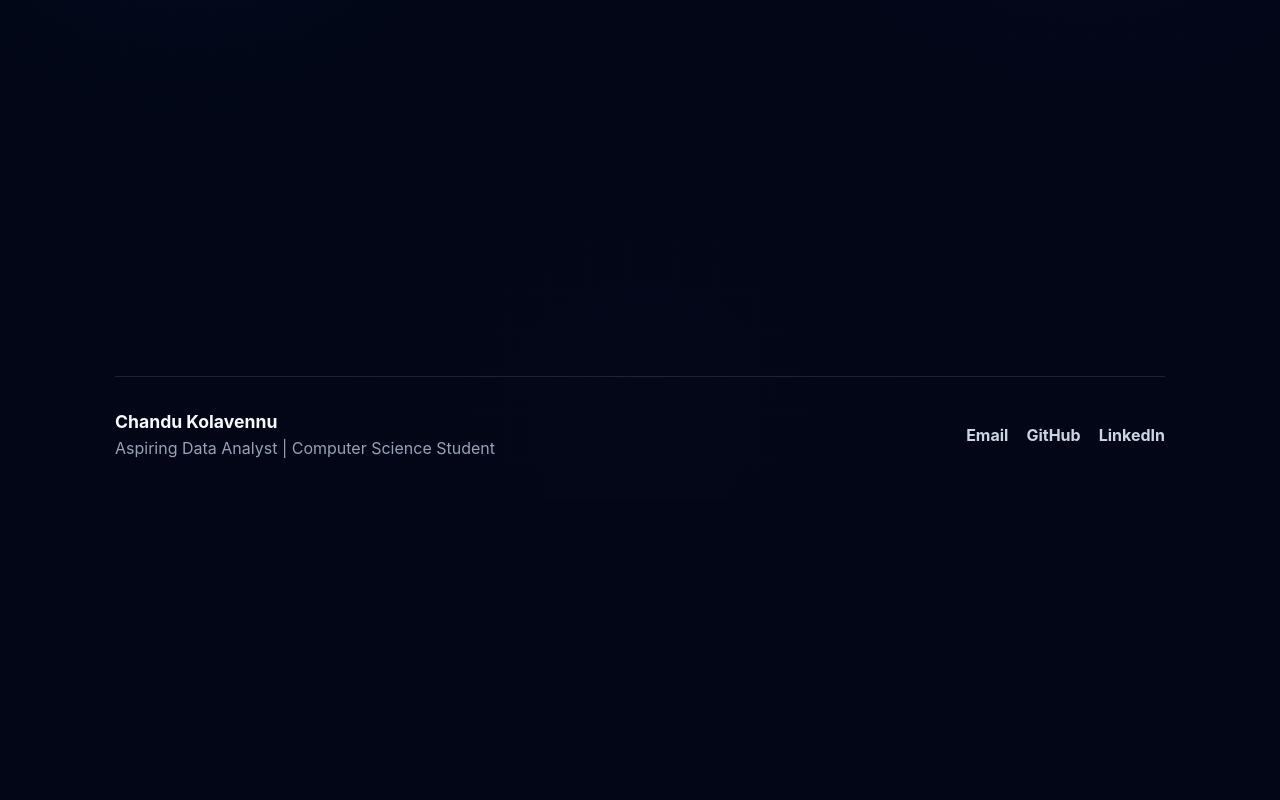
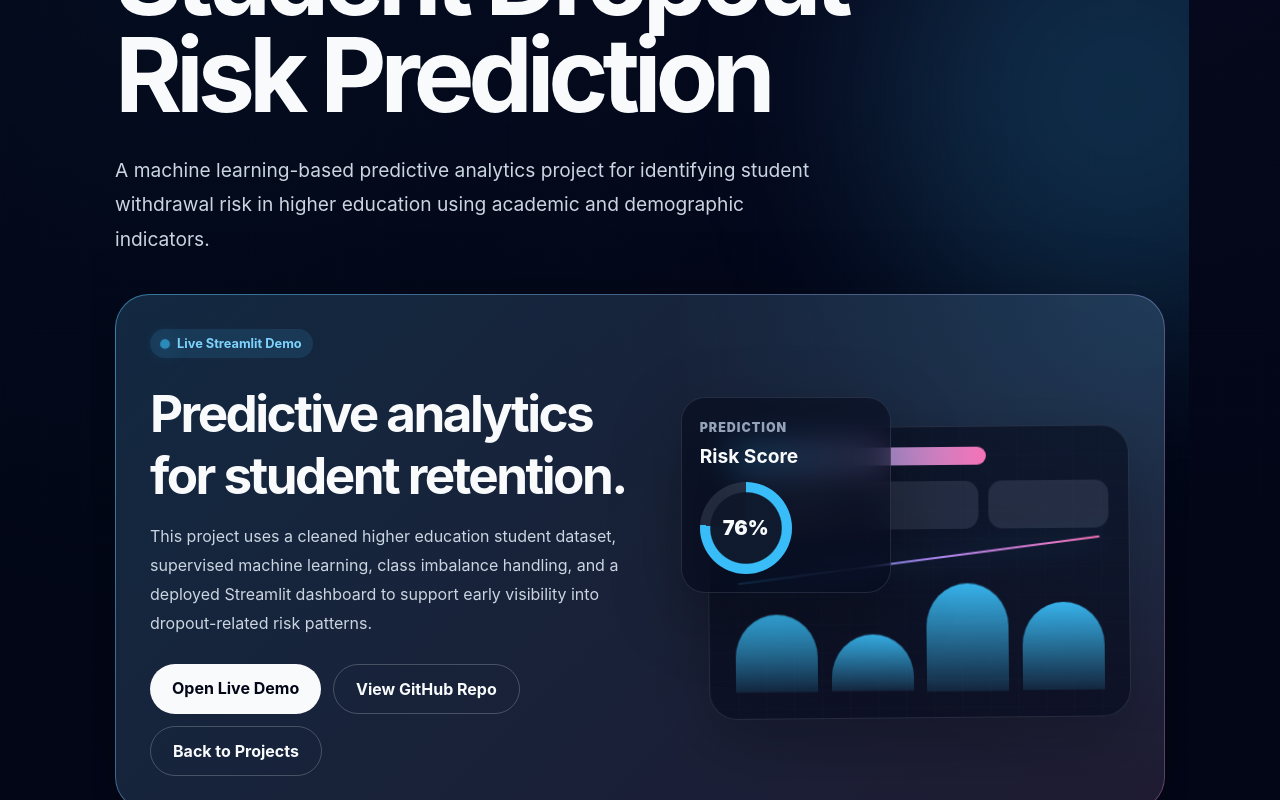
Before and after one commit to ckolavennu/ckolavennu-portfolio, a SvelteKit app: page /projects/student-dropout in a window 1280 px wide. Before the commit this address had no page. Shown: the part 300-1100 px from the top of the page. Before the commit the page ends 800 px from the top, so only its background shows below. Built offline with nearby package versions, Linux system fonts and the light colour scheme.

Commit message:
Add FYP student dropout prediction case study page

```diff
--- /dev/null
+++ b/src/routes/projects/student-dropout/+page.svelte
@@ -0,0 +1,403 @@
+<section class="page fyp-page">
+	<div class="fyp-page-orb"></div>
+
+	<p class="eyebrow">Final Year Project</p>
+
+	<h1>Student Dropout Risk Prediction</h1>
+
+	<p class="subtitle">
+		A machine learning-based predictive analytics project for identifying student withdrawal
+		risk in higher education using academic and demographic indicators.
+	</p>
+
+	<div class="fyp-hero-panel">
+		<div>
+			<p class="status">Live Streamlit Demo</p>
+			<h2>Predictive analytics for student retention.</h2>
+			<p>
+				This project uses a cleaned higher education student dataset, supervised machine learning,
+				class imbalance handling, and a deployed Streamlit dashboard to support early visibility
+				into dropout-related risk patterns.
+			</p>
+
+			<div class="fyp-actions">
+				<a href="https://ck-fyp.streamlit.app/" target="_blank" class="primary">Open Live Demo</a>
+				<a
+					href="https://github.com/ckolavennu/student-dropout-risk-prediction-demo"
+					target="_blank"
+					class="secondary"
+				>
+					View GitHub Repo
+				</a>
+				<a href="/projects" class="secondary">Back to Projects</a>
+			</div>
+		</div>
+
+		<div class="fyp-product-visual" aria-hidden="true">
+			<div class="risk-card">
+				<span>Prediction</span>
+				<strong>Risk Score</strong>
+				<div class="risk-ring">76%</div>
+			</div>
+
+			<div class="model-board">
+				<div class="model-top"></div>
+				<div class="model-kpis">
+					<span></span>
+					<span></span>
+					<span></span>
+				</div>
+				<div class="model-bars">
+					<span style="height: 62%"></span>
+					<span style="height: 45%"></span>
+					<span style="height: 86%"></span>
+					<span style="height: 70%"></span>
+				</div>
+				<div class="model-line"></div>
+			</div>
+		</div>
+	</div>
+
+	<div class="meta-grid">
+		<div>
+			<span>Project Type</span>
+			<strong>Machine Learning Dashboard</strong>
+		</div>
+
+		<div>
+			<span>Current Status</span>
+			<strong>Deployed Demo</strong>
+		</div>
+
+		<div>
+			<span>Core Stack</span>
+			<strong>Python · Scikit-learn · Streamlit</strong>
+		</div>
+	</div>
+
+	<div class="content-card highlight-card">
+		<h2>Project Summary</h2>
+		<p>
+			This final year project focuses on using machine learning to predict student dropout risk
+			in higher education. The work includes dataset preparation, target encoding, feature
+			processing, class imbalance handling, model training, evaluation, and dashboard deployment
+			through Streamlit Community Cloud.
+		</p>
+	</div>
+
+	<div class="two-column">
+		<div class="content-card">
+			<h2>Problem Statement</h2>
+			<p>
+				Higher education institutions need earlier visibility into students who may be likely to
+				withdraw, so intervention and support can be planned before the issue becomes final. This
+				project explores how predictive analytics can support that decision-making process.
+			</p>
+		</div>
+
+		<div class="content-card">
+			<h2>Dashboard Purpose</h2>
+			<p>
+				The deployed dashboard makes the model easier to understand by allowing users to explore
+				student-level inputs, prediction outputs, and supporting visual insights in a simple web
+				interface.
+			</p>
+		</div>
+	</div>
+
+	<div class="content-card">
+		<h2>Technical Workflow</h2>
+		<div class="fyp-workflow-grid">
+			<div>
+				<span>01</span>
+				<strong>Data Preparation</strong>
+				<p>Cleaned the dataset, handled missing values, fixed data types, and prepared features.</p>
+			</div>
+
+			<div>
+				<span>02</span>
+				<strong>Model Training</strong>
+				<p>Built classification models for identifying withdrawal risk from selected student attributes.</p>
+			</div>
+
+			<div>
+				<span>03</span>
+				<strong>Evaluation</strong>
+				<p>Reviewed performance using classification metrics suitable for imbalanced prediction.</p>
+			</div>
+
+			<div>
+				<span>04</span>
+				<strong>Deployment</strong>
+				<p>Deployed a Streamlit dashboard so the model can be demonstrated interactively.</p>
+			</div>
+		</div>
+	</div>
+
+	<div class="content-card">
+		<h2>Skills Demonstrated</h2>
+		<div class="tags">
+			<span>Python</span>
+			<span>Data Cleaning</span>
+			<span>Machine Learning</span>
+			<span>Classification</span>
+			<span>SMOTE / Imbalance Handling</span>
+			<span>Streamlit Deployment</span>
+		</div>
+	</div>
+</section>
+
+<style>
+	.fyp-page {
+		position: relative;
+		overflow: hidden;
+	}
+
+	.fyp-page > *:not(.fyp-page-orb) {
+		position: relative;
+		z-index: 2;
+	}
+
+	.fyp-page-orb {
+		position: absolute;
+		top: 130px;
+		right: -120px;
+		width: 430px;
+		height: 430px;
+		border-radius: 50%;
+		background: #38bdf8;
+		filter: blur(90px);
+		opacity: 0.2;
+		animation: driftOrb 13s ease-in-out infinite;
+		pointer-events: none;
+	}
+
+	.fyp-hero-panel {
+		display: grid;
+		grid-template-columns: 1.05fr 0.95fr;
+		gap: 34px;
+		align-items: center;
+		margin-top: 38px;
+		border: 1px solid rgba(148, 163, 184, 0.18);
+		border-radius: 34px;
+		padding: 34px;
+		background:
+			radial-gradient(circle at top right, rgba(56, 189, 248, 0.16), transparent 42%),
+			linear-gradient(rgba(15, 23, 42, 0.78), rgba(15, 23, 42, 0.78)) padding-box,
+			linear-gradient(135deg, rgba(56, 189, 248, 0.55), rgba(244, 114, 182, 0.34)) border-box;
+		box-shadow: 0 28px 90px rgba(0, 0, 0, 0.24);
+	}
+
+	.fyp-hero-panel h2 {
+		margin: 0 0 14px;
+		font-size: clamp(2rem, 4vw, 3.5rem);
+		letter-spacing: -0.05em;
+	}
+
+	.fyp-hero-panel p:not(.status) {
+		color: #cbd5e1;
+		line-height: 1.8;
+	}
+
+	.fyp-actions {
+		display: flex;
+		flex-wrap: wrap;
+		gap: 12px;
+		margin-top: 26px;
+	}
+
+	.fyp-product-visual {
+		position: relative;
+		min-height: 360px;
+	}
+
+	.model-board,
+	.risk-card {
+		border: 1px solid rgba(148, 163, 184, 0.18);
+		background: rgba(2, 6, 23, 0.52);
+		box-shadow: 0 22px 70px rgba(0, 0, 0, 0.26);
+		backdrop-filter: blur(18px);
+	}
+
+	.model-board {
+		position: absolute;
+		right: 0;
+		bottom: 12px;
+		width: min(380px, 92%);
+		height: 250px;
+		border-radius: 28px;
+		padding: 20px;
+		background:
+			linear-gradient(rgba(2, 6, 23, 0.58), rgba(2, 6, 23, 0.58)),
+			linear-gradient(rgba(148, 163, 184, 0.045) 1px, transparent 1px),
+			linear-gradient(90deg, rgba(148, 163, 184, 0.045) 1px, transparent 1px);
+		background-size: auto, 28px 28px, 28px 28px;
+		animation: modelFloat 6s ease-in-out infinite;
+	}
+
+	.model-top {
+		width: 68%;
+		height: 18px;
+		border-radius: 999px;
+		background: linear-gradient(90deg, #38bdf8, #f472b6);
+		margin-bottom: 16px;
+	}
+
+	.model-kpis {
+		display: grid;
+		grid-template-columns: repeat(3, 1fr);
+		gap: 10px;
+	}
+
+	.model-kpis span {
+		height: 48px;
+		border-radius: 14px;
+		background: rgba(148, 163, 184, 0.16);
+	}
+
+	.model-bars {
+		position: absolute;
+		left: 26px;
+		right: 26px;
+		bottom: 28px;
+		display: flex;
+		align-items: end;
+		gap: 14px;
+		height: 120px;
+	}
+
+	.model-bars span {
+		flex: 1;
+		border-radius: 999px 999px 8px 8px;
+		background: linear-gradient(180deg, #38bdf8, rgba(56, 189, 248, 0.12));
+		animation: barPulse 3s ease-in-out infinite;
+	}
+
+	.model-line {
+		position: absolute;
+		left: 28px;
+		right: 28px;
+		top: 132px;
+		height: 2px;
+		background: linear-gradient(90deg, #38bdf8, #a78bfa, #f472b6);
+		transform: rotate(-7deg);
+		box-shadow: 0 0 28px rgba(56, 189, 248, 0.42);
+	}
+
+	.risk-card {
+		position: absolute;
+		z-index: 4;
+		left: 0;
+		top: 24px;
+		width: 172px;
+		border-radius: 24px;
+		padding: 18px;
+		animation: riskFloat 5s ease-in-out infinite;
+	}
+
+	.risk-card span {
+		color: #94a3b8;
+		font-size: 0.78rem;
+		font-weight: 900;
+		text-transform: uppercase;
+		letter-spacing: 0.08em;
+	}
+
+	.risk-card strong {
+		display: block;
+		margin: 8px 0 14px;
+		color: #f8fafc;
+		font-size: 1.2rem;
+	}
+
+	.risk-ring {
+		display: grid;
+		width: 92px;
+		height: 92px;
+		place-items: center;
+		border-radius: 50%;
+		background:
+			radial-gradient(circle, rgba(15, 23, 42, 0.98) 54%, transparent 56%),
+			conic-gradient(#38bdf8 0 76%, rgba(148, 163, 184, 0.18) 76% 100%);
+		color: #f8fafc;
+		font-weight: 900;
+		font-size: 1.25rem;
+	}
+
+	.fyp-workflow-grid {
+		display: grid;
+		grid-template-columns: repeat(4, 1fr);
+		gap: 14px;
+		margin-top: 18px;
+	}
+
+	.fyp-workflow-grid div {
+		border: 1px solid rgba(148, 163, 184, 0.16);
+		border-radius: 22px;
+		padding: 18px;
+		background: rgba(2, 6, 23, 0.35);
+	}
+
+	.fyp-workflow-grid span {
+		color: #7dd3fc;
+		font-weight: 900;
+	}
+
+	.fyp-workflow-grid strong {
+		display: block;
+		margin: 12px 0 8px;
+		color: #f8fafc;
+	}
+
+	.fyp-workflow-grid p {
+		margin: 0;
+		color: #94a3b8;
+		line-height: 1.65;
+	}
+
+	@keyframes modelFloat {
+		0%, 100% {
+			transform: translateY(0) rotate(-1deg);
+		}
+
+		50% {
+			transform: translateY(-12px) rotate(1deg);
+		}
+	}
+
+	@keyframes riskFloat {
+		0%, 100% {
+			transform: translateY(0);
+		}
+
+		50% {
+			transform: translateY(-10px);
+		}
+	}
+
+	@media (max-width: 960px) {
+		.fyp-hero-panel,
+		.fyp-workflow-grid {
+			grid-template-columns: 1fr;
+		}
+
+		.fyp-product-visual {
+			min-height: 330px;
+		}
+	}
+
+	@media (max-width: 560px) {
+		.fyp-hero-panel {
+			padding: 24px;
+		}
+
+		.risk-card {
+			display: none;
+		}
+
+		.model-board {
+			position: relative;
+			width: auto;
+		}
+	}
+</style>
```
